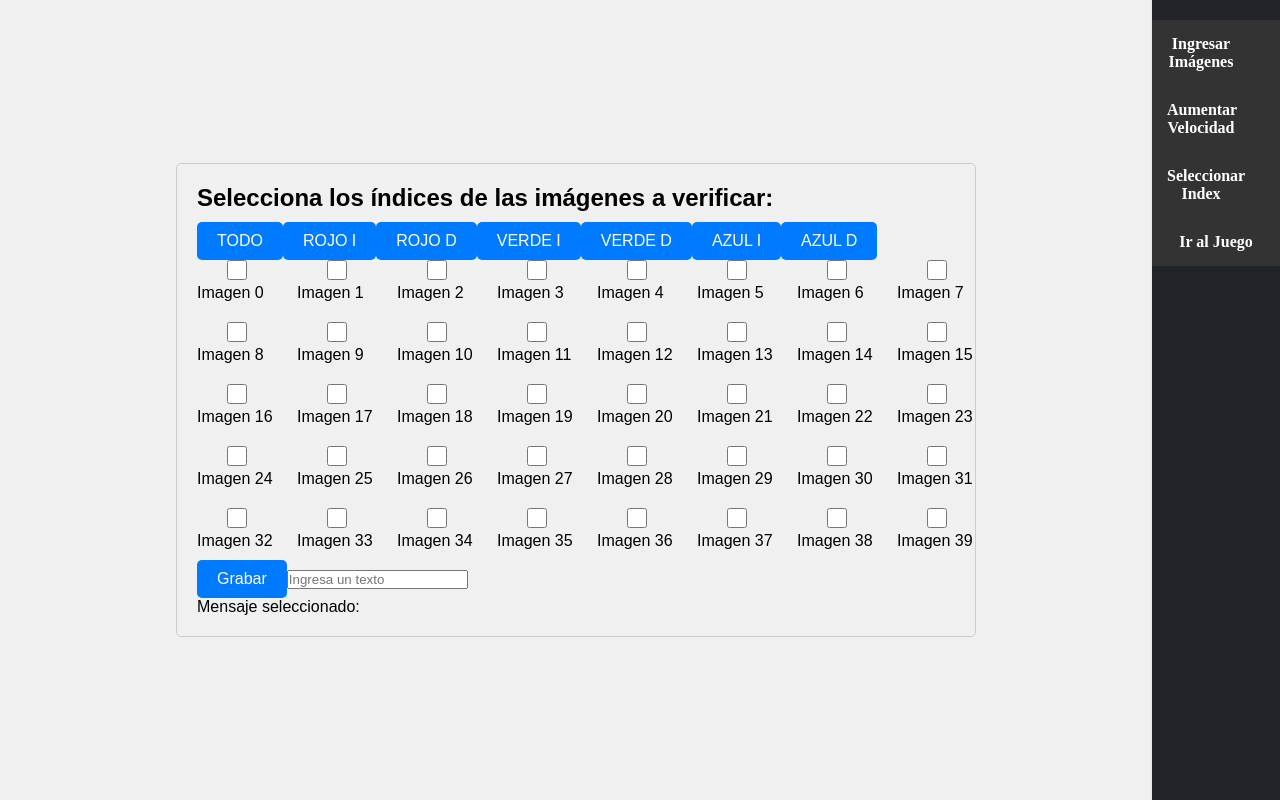
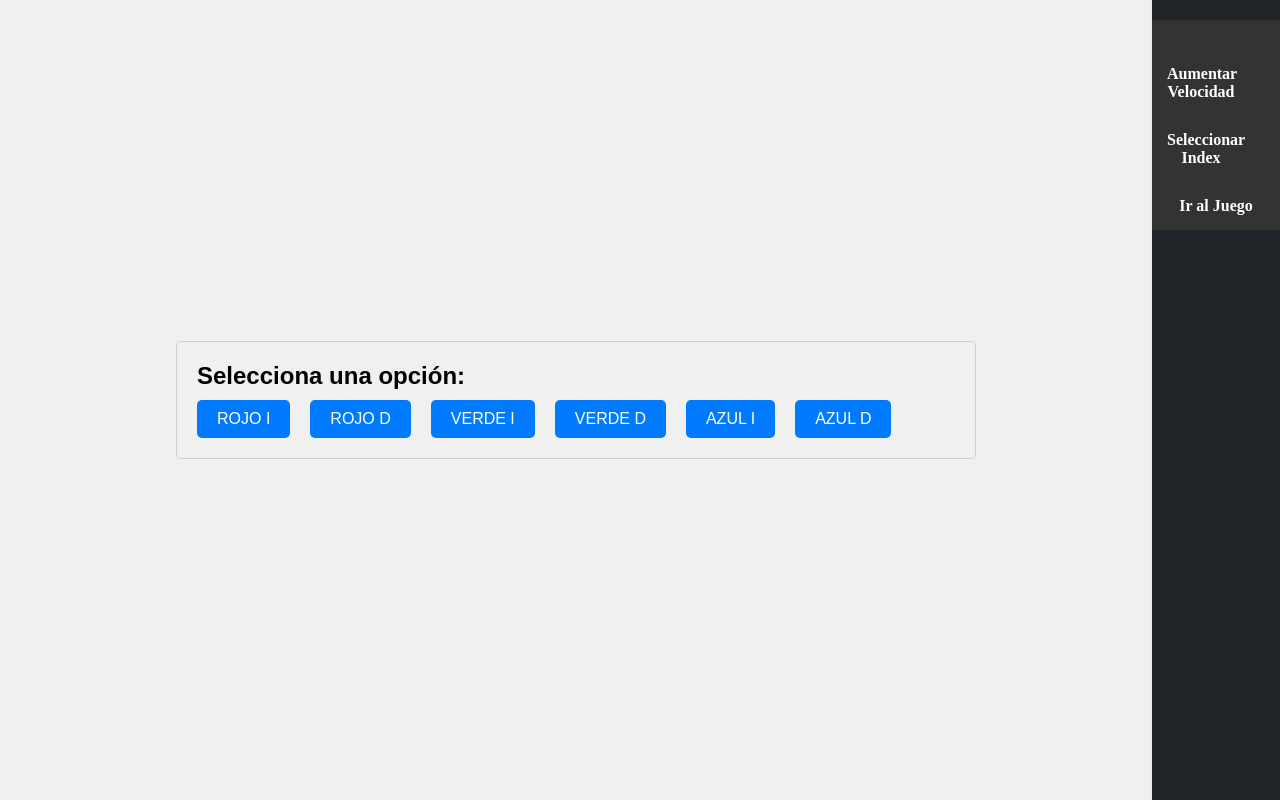
Before and after one commit to fmcarvjal/ArduinoColores1, a React (Vite) app: page /ArduinoColores1/imagen-index in a window 1280 px wide. Built offline with nearby package versions, Linux system fonts and the light colour scheme.

Commit message:
esconder opciones

```diff
--- a/src/App.jsx
+++ b/src/App.jsx
@@ -33,7 +33,7 @@ function App() {
             <nav>
               <ul>
                 <li>
-                  <Link to="/image-input">Ingresar Imágenes</Link>
+                {/*  <Link to="/image-input">Ingresar Imágenes</Link>*/}
                 </li>
                 <li>
                   <Link to="/direction-input">Aumentar Velocidad</Link>
--- a/src/ImageVisibilityChecker.css
+++ b/src/ImageVisibilityChecker.css
@@ -35,6 +35,7 @@
     cursor: pointer;
     font-size: 1rem;
     margin-top: 10px;
+    gap: 20px;
   }
 
   button:hover {
@@ -44,3 +45,7 @@
   button:active {
     background-color: #003d80;
   }
+
+  .ImageVisibilityChecker button {
+    margin-right: 20px;
+  }
--- a/src/ImageVisibilityChecker.jsx
+++ b/src/ImageVisibilityChecker.jsx
@@ -93,18 +93,18 @@ function ImageVisibilityChecker({ onIndexSubmit }) {
 
   return (
     <div className="ImageVisibilityChecker">
-      <h2>Selecciona los índices de las imágenes a verificar:</h2>
+      <h2>Selecciona una opción:</h2>
 
-      <button onClick={toggleSelectAll}>
+     {/* <button onClick={toggleSelectAll}>
         {selectAllChecked ? "NADA" : "TODO"}
-      </button>
+      </button>*/}
       <button onClick={handleSelectIndices1}>ROJO I</button>
       <button onClick={handleSelectIndices2}>ROJO D</button>
       <button onClick={handleSelectIndices3}>VERDE I</button>
       <button onClick={handleSelectIndices4}>VERDE D</button>
       <button onClick={handleSelectIndices5}>AZUL I</button>
       <button onClick={handleSelectIndices6}>AZUL D</button>
-      <ul className="grid">
+     {/* <ul className="grid">
         {Array.from({ length: 40 }, (_, index) => (
           <li key={index} className="grid-item">
             <label>
@@ -132,7 +132,7 @@ function ImageVisibilityChecker({ onIndexSubmit }) {
 
       <div>
         <p>Mensaje seleccionado: {mensaje}</p>
-      </div>
+      </div> */}
     </div>
   );
 }
```
